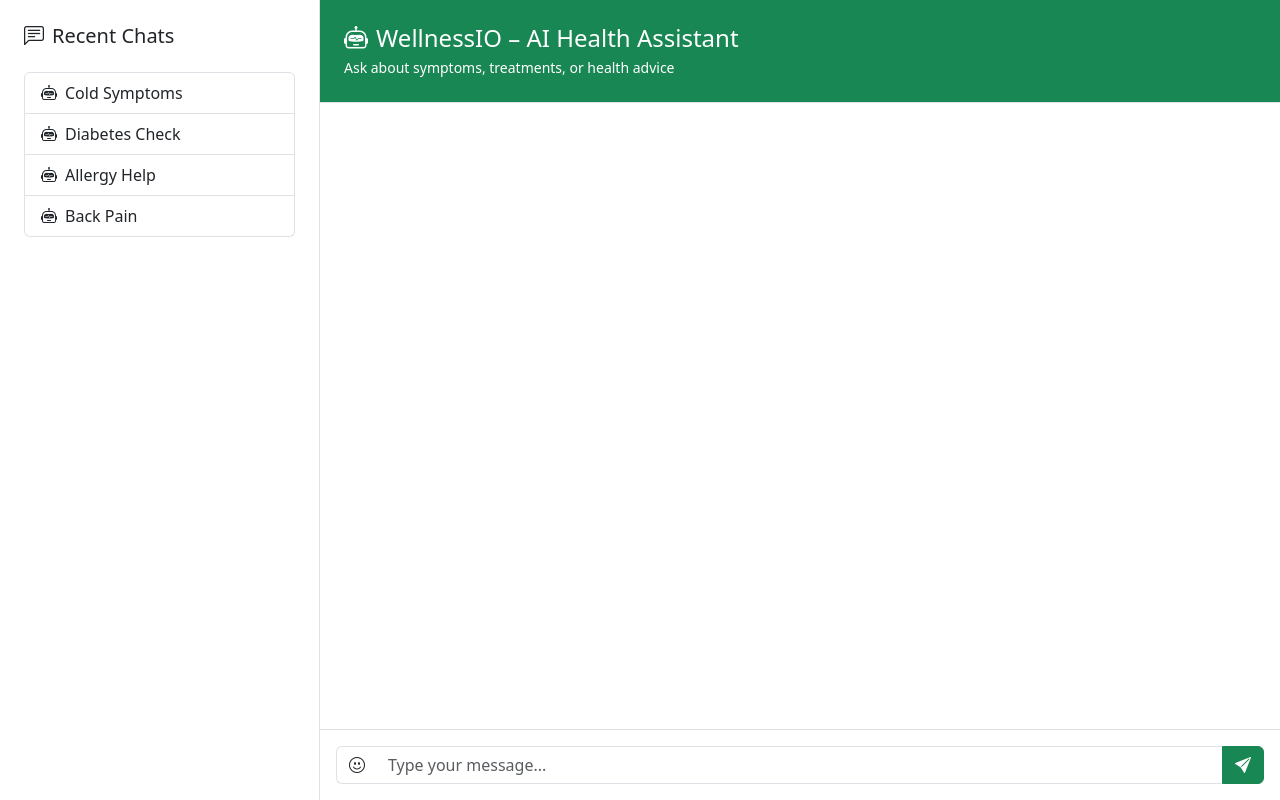
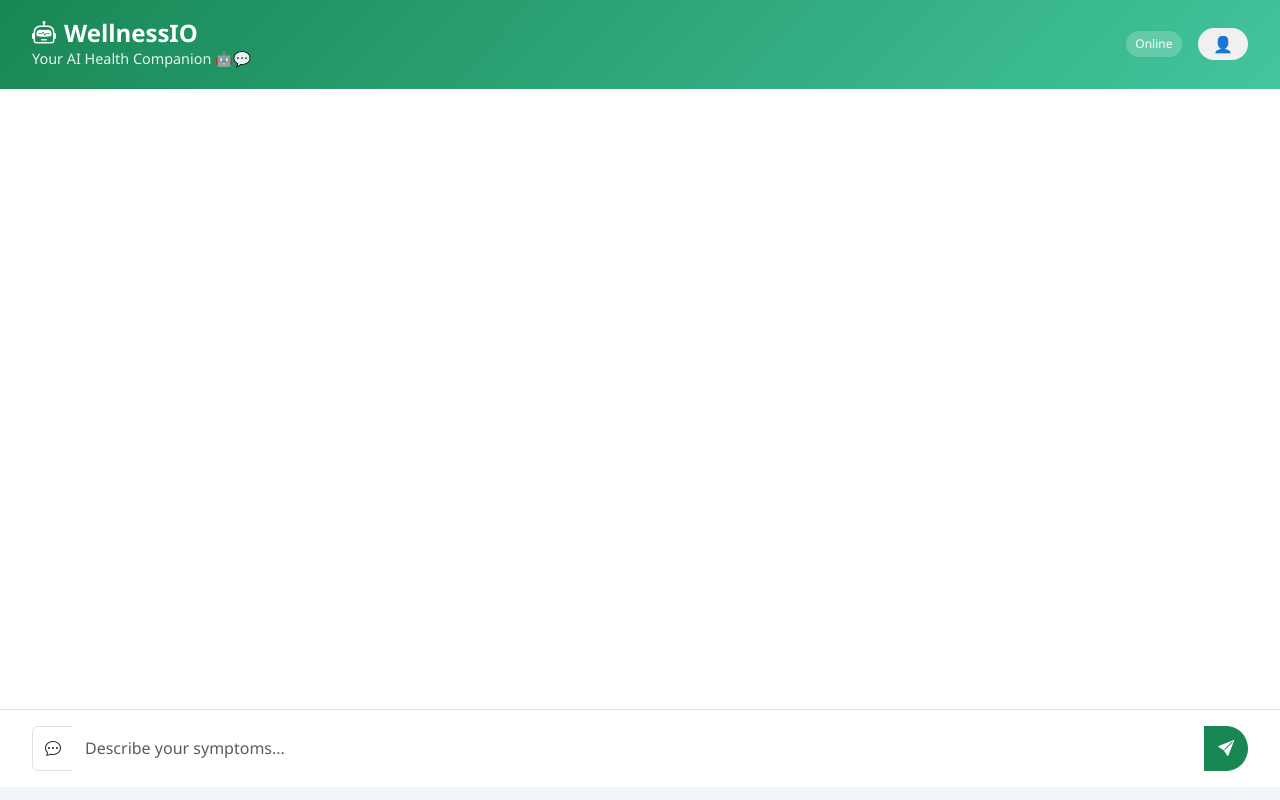
Before and after one commit to pmrax/Wellnessio, a Flask app: page /ai/chat in a window 1280 px wide. Run offline with Flask 3, Linux system fonts and the light colour scheme.

Commit message:
06.06.2025 commit

```diff
--- a/app/ai/medicine_routes.py
+++ b/app/ai/medicine_routes.py
@@ -1,3 +1,4 @@
+import random
 from flask import Blueprint, request, render_template
 from app.ai.medicine_model import DiseaseMedicineModel
 from app import ai_mongo
@@ -45,6 +46,42 @@ def chatbot():
                         response += "<hr>"
 
                 else:
-                    response = "❌ Sorry, I couldn't find any matching disease or symptoms. Try describing your issue differently."
+                    # Friendly fallback messages
+                    fallback_messages = [
+                        """
+                        ❌ <strong>Oops!</strong> I couldn’t find any diseases matching your input...<br><br>
+                        But don’t worry, even the smartest AI gets a little confused sometimes 🤖💭<br>
+                        Try rephrasing your symptoms — maybe use simpler words or describe them differently.<br><br>
+                        Need inspiration? You can say things like:<br>
+                        – “I have pain in my lower abdomen”<br>
+                        – “I feel dizzy and nauseous”<br>
+                        – “Skin is itching with red patches”<br><br>
+                        I'm learning every day — thanks for your patience! 💙
+                        """,
+
+                        """
+                        😅 <strong>No match found!</strong> But hey, Rome wasn’t diagnosed in a day! 🏛️<br><br>
+                        Try giving me a bit more detail about your symptoms.<br>
+                        Or describe it in a different way — I’ll do my best to help!<br><br>
+                        If you're stuck, think about how you'd explain it to a doctor friend. 🩺
+                        """,
+
+                        """
+                        🤔 Hmm... I didn’t quite catch that.<br><br>
+                        Maybe I need more clues — like a detective on a case 🕵️<br>
+                        Rephrase your symptoms or include more details like where or when it hurts.<br><br>
+                        Together we’ll figure this out! 💡
+                        """,
+
+                        """
+                        ⚠️ <strong>Sorry!</strong> I couldn’t connect your input to any known condition.<br><br>
+                        But I’m not giving up on you!<br>
+                        Try tweaking your description — sometimes small changes help big time! 🛠️<br><br>
+                        And hey, you're awesome for trying 🧠✨
+                        """
+                    ]
+
+                    # Pick one at random
+                    response = random.choice(fallback_messages)
 
     return render_template("ai/chatbot.html", user_input=user_input, response=response)
--- a/app/templates/ai/chatbot.html
+++ b/app/templates/ai/chatbot.html
@@ -2,91 +2,231 @@
 <html lang="en">
 <head>
   <meta charset="UTF-8">
-  <title>WellnessIO AI Chatbot</title>
+  <title>WellnessIO – AI Health Assistant</title>
   <meta name="viewport" content="width=device-width, initial-scale=1">
+  <link href="https://cdn.jsdelivr.net/npm/bootstrap@5.3.2/dist/css/bootstrap.min.css" rel="stylesheet">
+  <link href="https://cdn.jsdelivr.net/npm/bootstrap-icons@1.10.5/font/bootstrap-icons.css" rel="stylesheet">
+  <style>
+    body {
+      background-color: #f1f4f9;
+      font-family: 'Segoe UI', sans-serif;
+      margin: 0;
+      padding: 0;
+    }
 
-  <!-- Bootstrap CSS -->
-  <link href="https://cdn.jsdelivr.net/npm/bootstrap@5.3.2/dist/css/bootstrap.min.css" rel="stylesheet">
-  <!-- Bootstrap Icons -->
-  <link href="https://cdn.jsdelivr.net/npm/bootstrap-icons@1.10.5/font/bootstrap-icons.css" rel="stylesheet">
+    .chat-header {
+      background: linear-gradient(135deg, #198754, #43c59e);
+      color: white;
+      padding: 1.2rem 2rem;
+      display: flex;
+      justify-content: space-between;
+      align-items: center;
+      flex-wrap: wrap;
+      gap: 1rem;
+    }
+
+    .chat-header h4 {
+      font-weight: 600;
+      margin: 0;
+    }
+
+    .chat-header p {
+      margin: 0;
+      font-size: 0.9rem;
+      opacity: 0.9;
+    }
+
+    .status-badge {
+      font-size: 0.75rem;
+      background: rgba(255, 255, 255, 0.2);
+      padding: 0.25rem 0.6rem;
+      border-radius: 999px;
+    }
+
+    .profile-dropdown {
+        position: relative;
+        cursor: pointer;
+    }
+
+    .profile {
+        padding: 5px 15px;
+        background: #f0f0f0;
+        border-radius: 20px;
+        color: #333;
+    }
+
+    .dropdown-content {
+        display: none;
+        position: absolute;
+        right: 0;
+        background: white;
+        min-width: 120px;
+        box-shadow: 0 4px 8px rgba(0, 0, 0, 0.1);
+        border-radius: 5px;
+        z-index: 1;
+    }
+
+    .dropdown-content a {
+        color: #333;
+        padding: 8px 15px;
+        text-decoration: none;
+        display: block;
+    }
+
+    .dropdown-content a:hover {
+        background: #f5f5f5;
+    }
+
+    .profile-dropdown:hover .dropdown-content {
+        display: block;
+    }
+
+    #chat-body {
+      height: calc(100vh - 180px);
+      overflow-y: auto;
+      padding: 2rem;
+      background: #ffffff;
+    }
+
+    .chat-bubble {
+      max-width: 80%;
+      padding: 0.9rem 1.3rem;
+      border-radius: 1.5rem;
+      box-shadow: 0 3px 8px rgba(0, 0, 0, 0.1);
+      margin-bottom: 1.2rem;
+      position: relative;
+    }
+
+    .chat-user {
+      background: #e2f6ec;
+      color: #0c513f;
+      margin-left: auto;
+    }
+
+    .chat-bot {
+      background: #f1f1f1;
+      color: #212529;
+      margin-right: auto;
+    }
+
+    .chat-avatar {
+      width: 42px;
+      height: 42px;
+      background: #198754;
+      color: white;
+      font-size: 1.4rem;
+      display: flex;
+      align-items: center;
+      justify-content: center;
+      border-radius: 50%;
+      flex-shrink: 0;
+    }
+
+    .chat-input {
+      background: white;
+      padding: 1rem 2rem;
+      border-top: 1px solid #dee2e6;
+    }
+
+    .chat-input input {
+      border: none;
+      box-shadow: none;
+    }
+
+    .chat-input input:focus {
+      outline: none;
+      box-shadow: none;
+    }
+
+    .chat-input .btn {
+      border-radius: 50%;
+      padding: 0.6rem 0.8rem;
+    }
+
+    @media (max-width: 768px) {
+      .chat-header, .chat-input {
+        padding: 1rem;
+      }
+
+      #chat-body {
+        padding: 1rem;
+      }
+    }
+  </style>
 </head>
-<body class="bg-light">
+<body>
 
-<div class="container-fluid vh-100">
-  <div class="row h-100">
+<div class="chat-area d-flex flex-column h-100">
+  <!-- Header -->
+  <div class="chat-header">
+    <div class="d-flex flex-column">
+      <h4><i class="bi bi-robot me-2"></i>WellnessIO</h4>
+      <p>Your AI Health Companion 🤖💬</p>
+    </div>
 
-    <!-- Sidebar -->
-    <div class="col-12 col-md-3 border-end bg-white p-4 overflow-auto">
-      <h5 class="mb-4"><i class="bi bi-chat-left-text me-2"></i>Recent Chats</h5>
-      <div class="list-group">
-        <button class="list-group-item list-group-item-action d-flex align-items-center">
-          <i class="bi bi-robot me-2"></i> Cold Symptoms
-        </button>
-        <button class="list-group-item list-group-item-action d-flex align-items-center">
-          <i class="bi bi-robot me-2"></i> Diabetes Check
-        </button>
-        <button class="list-group-item list-group-item-action d-flex align-items-center">
-          <i class="bi bi-robot me-2"></i> Allergy Help
-        </button>
-        <button class="list-group-item list-group-item-action d-flex align-items-center">
-          <i class="bi bi-robot me-2"></i> Back Pain
-        </button>
+    <div class="d-flex align-items-center gap-3">
+      <span class="status-badge text-white">Online</span>
+
+      <div class="profile-dropdown">
+        {% if session['user_name'] %}
+          <span class="icon profile">👤 {{ session['user_name'] }}</span>
+          <div class="dropdown-content">
+              <a href="{{ url_for('profile.profile') }}">Profile</a>
+              <a href="#">Settings</a>
+              <a href="{{ url_for('auth.logout') }}">Logout</a>
+          </div>
+        {% else %}
+          <span class="icon profile">👤</span>
+          <div class="dropdown-content">
+              <a href="{{ url_for('auth.login') }}">Login</a>
+              <a href="{{ url_for('auth.register') }}">Register</a>
+          </div>
+        {% endif %}
+      </div>
     </div>
   </div>
 
-    <!-- Chat Area -->
-    <div class="col-12 col-md-9 d-flex flex-column bg-white p-0">
-
-      <!-- Header -->
-      <div class="bg-success text-white p-4 border-bottom">
-        <h4 class="mb-1"><i class="bi bi-robot me-2"></i>WellnessIO – AI Health Assistant</h4>
-        <p class="mb-0 small">Ask about symptoms, treatments, or health advice</p>
-      </div>
-
-      <!-- Messages -->
-      <div class="flex-grow-1 overflow-auto p-4" id="chat-body">
+  <!-- Chat Body -->
+  <div id="chat-body">
     {% if user_input %}
-        <div class="d-flex justify-content-end mb-3">
-          <div class="bg-success-subtle text-dark p-3 rounded-pill">
+      <div class="d-flex justify-content-end">
+        <div class="chat-bubble chat-user">
           {{ user_input }}
         </div>
       </div>
     {% endif %}
 
     {% if response %}
-        <div class="d-flex mb-3">
-          <div class="me-2">
-            <div class="bg-secondary text-white rounded-circle d-flex align-items-center justify-content-center" style="width: 40px; height: 40px;">
-              🤖
-            </div>
-          </div>
-          <div class="bg-light border p-3 rounded-pill">
-            {{ response | safe }}
+      <div class="d-flex align-items-start">
+        <div class="chat-bubble chat-bot">
+          {{ response|safe }}
         </div>
       </div>
     {% endif %}
   </div>
 
-      <!-- Chat Input -->
-      <div class="border-top p-3">
-        <form method="POST" class="input-group">
-          <span class="input-group-text bg-white border-end-0"><i class="bi bi-emoji-smile"></i></span>
-          <input type="text" name="user_input" class="form-control border-start-0 border-end-0" placeholder="Type your message..." required>
+  <!-- Input Field -->
+  <div class="chat-input position-sticky bottom-0 w-100">
+    <form id="chat-form" method="POST" class="input-group" action="{{ url_for('ai.chatbot') }}">
+      <span class="input-group-text bg-white"><i class="bi bi-chat-dots"></i></span>
+      <input type="text" name="user_input" class="form-control" placeholder="Describe your symptoms..." required>
       <button class="btn btn-success" type="submit"><i class="bi bi-send-fill"></i></button>
     </form>
-      </div>
-
-    </div>
   </div>
 </div>
 
 <!-- Bootstrap JS -->
 <script src="https://cdn.jsdelivr.net/npm/bootstrap@5.3.2/dist/js/bootstrap.bundle.min.js"></script>
 
-<!-- Auto-scroll to latest message -->
+<!-- Scroll & History Clean -->
 <script>
   const chatBody = document.getElementById('chat-body');
   chatBody.scrollTop = chatBody.scrollHeight;
+
+  // Prevent form resubmission on refresh
+  if (window.history.replaceState) {
+    window.history.replaceState(null, null, window.location.href);
+  }
 </script>
 
 </body>
--- a/app/templates/index.html
+++ b/app/templates/index.html
@@ -47,7 +47,7 @@
                       <a href="{{ url_for('auth.register') }}">Register</a>
                   </div>
               {% endif %}
-          </div>
+            </div>
         </div>
         <div class="content">
             <div class="content_text">
@@ -55,7 +55,7 @@
                 <div class="par">It is "Health" that is real "Wealth" and not pieces of gold and silver. <br>
                     -Mahatma Gandhi
                 </div>
-                <a href="{{ url_for('ai.chatbot') }}" class="cn">CHAT WITH CROCK</a>
+                <a href="{{ url_for('ai.chatbot') }}" class="cn">CHAT WITH WellnessIO</a>
                 <a href="#" class="cn">JOIN COMMUNITY</a>
             </div>
         </div>
```
Lines whose indentation alone changed are shown as unchanged.
